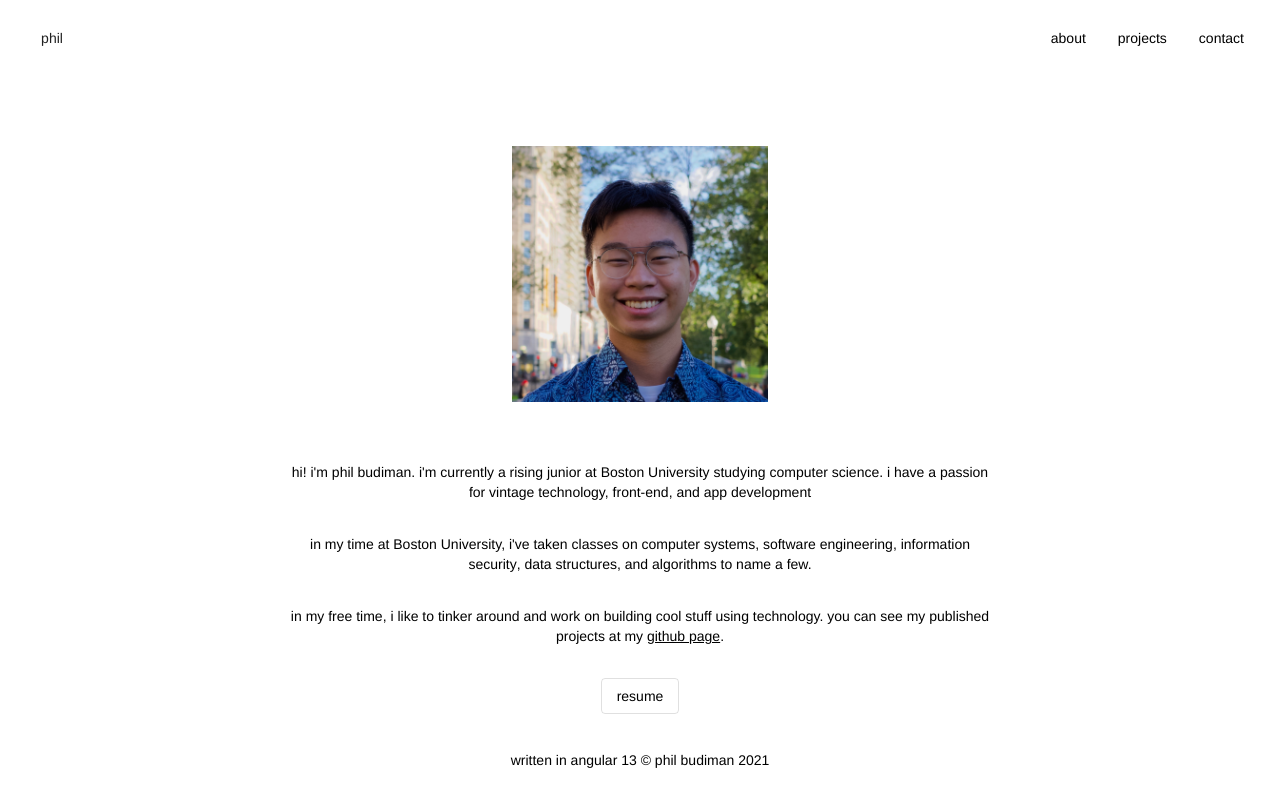
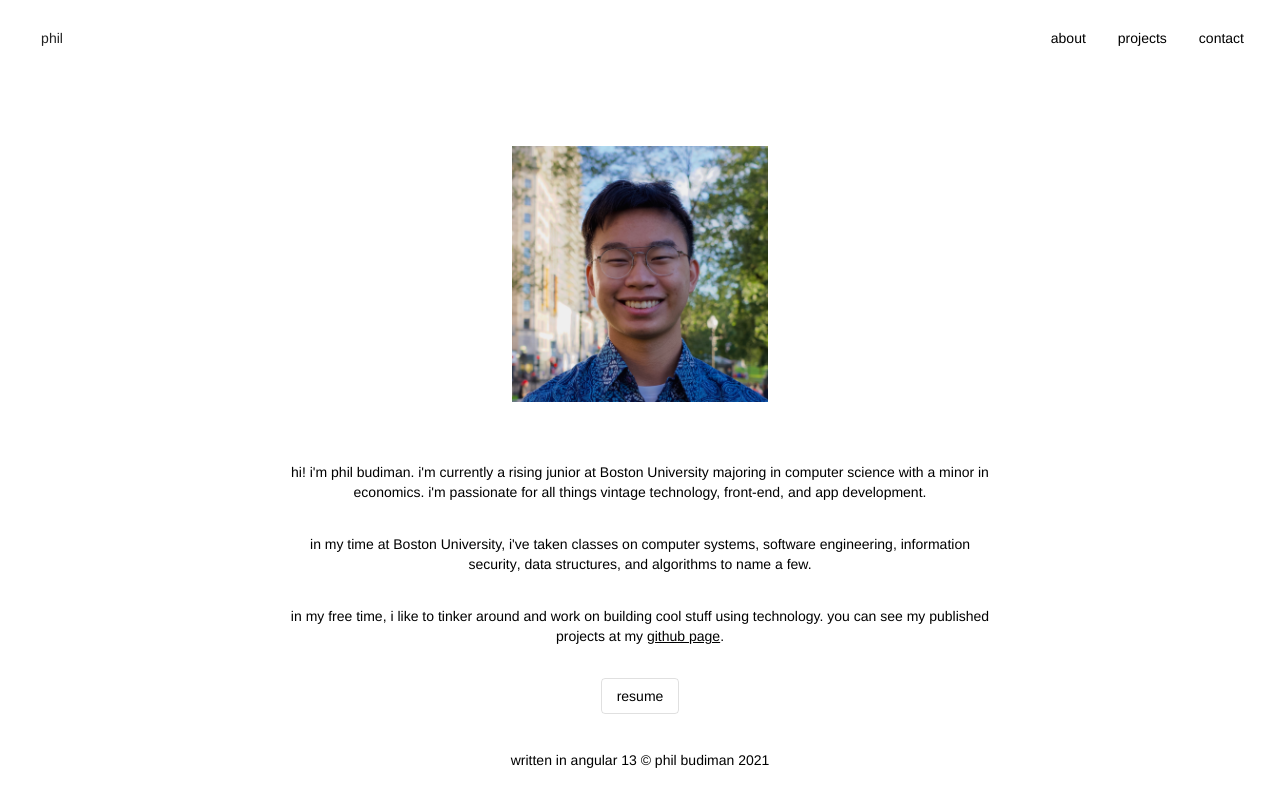
Before and after one commit to phillipbudiman/dev_philbudiman, an Angular app: page /about in a window 1280 px wide. Shown: the top 804 px of the page. Built offline with nearby package versions, Linux system fonts and the light colour scheme; a web font is replaced by a local one.

Commit message:
edited some text in about component

```diff
--- a/src/app/about/about.component.html
+++ b/src/app/about/about.component.html
@@ -5,12 +5,12 @@
 
     <div class="text" id="bio">
         <br>
-        <p>hi! i'm phil budiman. i'm currently a rising junior at Boston University studying computer science. i have a passion for vintage technology, front-end, and app development</p>
+        <p>hi! i'm phil budiman. i'm currently a rising junior at Boston University majoring in computer science with a minor in economics. i'm passionate for all things vintage technology, front-end, and app development.</p>
         <br>
         <p>in my time at Boston University, i've taken classes on <span>computer systems</span>, <span>software engineering</span>, <span>information security</span>, <span>data structures</span>, and <span>algorithms</span> to name a few.</p>
         <br>
-        <p>in my free time, i like to tinker around and work on building cool stuff using technology. you can see my published projects at my <a href="https://github.com/phillipbudiman">github page</a>.</p>
+        <p>in my free time, i like to tinker around and work on building cool stuff using technology. you can see my published projects at my <a href="https://github.com/phillipbudiman" target="_blank" rel="noopener noreferrer">github page</a>.</p>
         <br>
-        <a href="../../assets/Phillip Budiman Resume.pdf"><button mat-stroked-button>resume</button></a>
+        <a href="../../assets/Phillip Budiman Resume.pdf" target="_blank" rel="noopener noreferrer"><button mat-stroked-button>resume</button></a>
     </div>
 </div>
```
